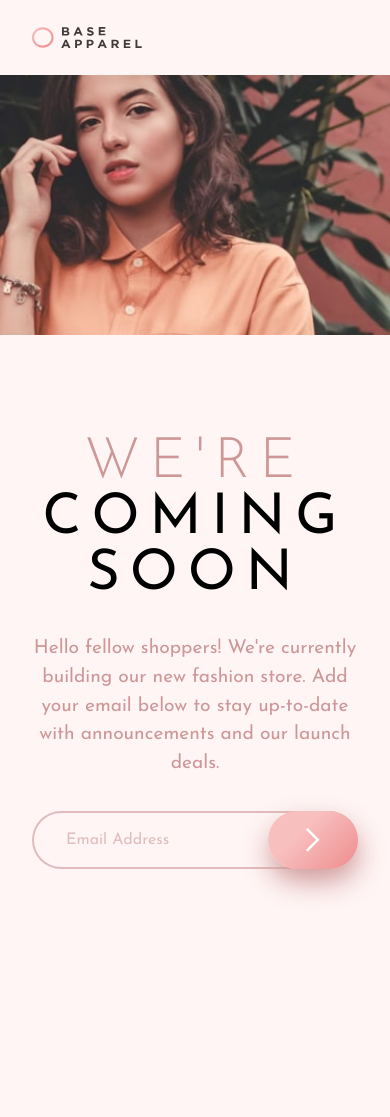
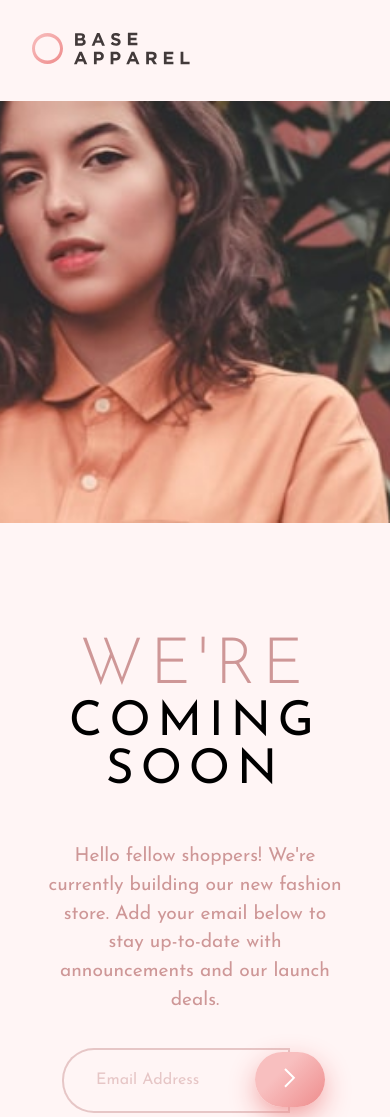
Before and after one commit to AbderrahmaneFadili/base-apparel-coming-soon-master, a plain HTML site: page index.html in a window 390 px wide. Shown: the top 1117 px of the page. Before the commit the page ends 965 px from the top, so only its background shows below. Drawn offline with Linux system fonts and the light colour scheme.

Commit message:
Fixing the style for Mobile and Desktop

```diff
--- a/css/style.css
+++ b/css/style.css
@@ -30,140 +30,168 @@ body {
   background-color: var(--linear-gradient-1-to);
 }
 
-.coming-soon-section__container {
+.logo__container {
+  width: 100%;
+  background-color: var(--linear-gradient-1-to);
+  padding: 2rem;
+}
+
+.coming-soon__container {
   display: flex;
   flex-direction: column;
 }
-.coming-soon-section__logo {
-  display: absolute;
-  width: 100%;
-  height: 75px;
-  top: 0;
-  left: 0;
-}
-.coming-soon-section__logo img {
-  width: 110px;
-  position: relative;
-  top: 50%;
-  transform: translateY(-50%);
-  left: 2rem;
+.coming-soon__picture {
+  background: url(../images/hero-mobile.jpg) no-repeat center/cover;
+  height: 50vh;
 }
 
-.coming-soon-section__desktop__img {
-  display: none;
-}
-
-.coming-soon-section__mobile__img {
-  width: 100%;
-  height: 40%;
-}
-
-/* Coming Soon Right */
-.coming-soon-section__right {
+.coming-soon__content {
   display: flex;
   flex-direction: column;
-  align-items: center;
   padding: 4rem 2rem;
 }
 
-.coming-soon-section__title {
-  font-size: 3.5rem;
+.coming-soon__title {
+  text-align: center;
+  margin: 3rem 0;
+  font-size: 4.5rem;
   text-transform: uppercase;
-  letter-spacing: 10px;
-  text-align: center;
   font-weight: 400;
-  margin: 2rem 0;
+  letter-spacing: 7px;
 }
 
-.coming-soon-section__title span {
+.coming-soon__title span {
+  font-size: 4rem;
+  text-transform: uppercase;
   font-weight: 300;
   color: var(--desaturated-red);
+  margin: 4rem 0;
+  letter-spacing: 7px;
 }
 
-.coming-soon-section__description {
+.coming-soon__description {
+  width: 90%;
+  text-align: center;
+  color: var(--desaturated-red);
   font-size: 1.2rem;
-  width: 100%;
-  text-align: center;
   line-height: 1.5;
-  color: var(--desaturated-red);
+  margin: 0 auto 2rem auto;
 }
 
-.coming-soon-section__form {
+form.coming-soon__form {
   width: 100%;
-  margin:2rem auto;
+  margin-left: 30px;
 }
 
-.coming-soon-section__control {
-  display: flex;
-  position: relative;
-}
-.coming-soon-section__input {
-  width: 100%;
-  background: var(--linear-gradient-1-to);
-  border: 2px solid rgba(206, 151, 151, 0.6);
-  padding: 1.2rem 0.4rem 1.2rem 2rem;
-  border-radius: 2rem;
-  outline: none;
+form.coming-soon__form input {
+  width: 80%;
+  padding: 1.4rem 2rem;
+  border: 0;
+  outline: 0;
+  background-color: var(--linear-gradient-1-to);
+  border: 2px solid rgba(206, 151, 151, 0.5);
+  border-radius: 2rem 0 0 2rem;
   font-family: var(--font-family);
   font-size: 1rem;
 }
-.coming-soon-section__input::placeholder {
+
+form.coming-soon__form input::placeholder {
+  color: rgba(206, 151, 151, 0.5);
+  font-family: var(--font-family);
   font-size: 1rem;
-  color: var(--desaturated-red);
-  opacity: 0.6;
 }
 
-.coming-soon-section__input + .coming-soon-section__submit {
-  padding: 1.2rem 0.4rem 1.2rem 2rem;
-  border-radius: 2rem;
-  width: 90px;
+form.coming-soon__form button {
+  width: 10%;
+  padding: 1rem;
+  border: none;
+  outline: none;
   cursor: pointer;
-  outline: 0;
-  border: none;
+  margin-bottom: 0;
   background: linear-gradient(
     135deg,
     rgba(248, 191, 191, 1) 36%,
     rgba(238, 140, 140, 1) 100%
   );
-  position: absolute;
-  right:0;
+  border-radius: 2rem;
+  width: 70px;
+  position: relative;
+  top: 4px;
+  left: -40px;
   height: 100%;
-  box-shadow: 1px 13px 28px -1px var(--desaturated-red);
-
+  -webkit-box-shadow: 0px 10px 30px -4px rgba(238, 140, 140, 1);
+  box-shadow: 0px 10px 30px -4px rgba(238, 140, 140, 1);
 }
 
-.coming-soon-section__control.error .coming-soon-section__input{
-border-color: var(--soft-red);
+/* Media Queries for Mobiles */
+@media screen and (max-width: 430px) {
+  form.coming-soon__form input {
+    width: 70%;
   }
 
-.coming-soon-section__control.error ~
-.coming-soon-section__form-error-icon,
-.coming-soon-section__control.error ~
-.coming-soon-section__form-error-text{
-    display:block;
+  .coming-soon__title {
+    font-size: 3rem;
+    margin-top: 3rem;
+  }
+}
+/* Media Queries for Tablettes and Desktop */
+@media screen and (min-width: 668px) {
+  .logo__container {
+    padding: 1rem;
   }
 
-
-.coming-soon-section__submit img {
-  position: absolute;
-  left: 50%;
-  top: 50%;
-  transform: translate(-50%, -50%);
-  width: 15px;
+  .logo__container img {
+    width: 150px;
   }
 
-.coming-soon-section__form-error-icon{
-    position: absolute;
-    right:9rem;
-    bottom:-24rem;
-    display: none;
+  .coming-soon__picture {
+    height: 70vh;
+  }
 }
 
-.coming-soon-section__form-error-text{
-    position: relative;
-    top:.6rem;
-    left:1rem;
-    font-size: .9rem;
-    color:var(--soft-red);
-    display: none;
+@media screen and (min-width: 920px) {
+  .coming-soon__container {
+    flex-direction: row;
   }
+  .logo__container {
+    padding: 2rem 3rem;
+    position: absolute;
+    width: 40vw;
+  }
+
+  .logo__container img {
+    width: 150px;
+  }
+
+  .coming-soon__picture {
+    background: url(../images/hero-desktop.jpg) no-repeat center/cover;
+    width: 50vw;
+    height: 100vh;
+    order: 2;
+  }
+
+  .coming-soon__content {
+    width: 50vw;
+    padding: 6rem 5rem 0;
+  }
+
+  .coming-soon__title {
+    text-align: left;
+    margin: 4rem 0 2rem;
+    letter-spacing: 20px;
+  }
+
+  .coming-soon__description {
+    text-align: left;
+    margin: 0;
+    margin-bottom: 3rem;
+  }
+
+  form.coming-soon__form {
+    margin-left: 0;
+  }
+
+  form.coming-soon__form button {
+    width: 16%;
+  }
+}
--- a/index.html
+++ b/index.html
@@ -16,58 +16,33 @@
     <link rel="stylesheet" href="./css/style.css" />
   </head>
   <body>
-    <section class="coming-soon-section">
-      <div class="coming-soon-section__logo">
+    <div class="coming-soon">
+      <div class="logo__container">
         <img src="./images/logo.svg" alt="" />
       </div>
-      <div class="coming-soon-section__container">
-        <div class="coming-soon-section__left">
-          <img
-            src="./images/hero-mobile.jpg"
-            class="coming-soon-section__mobile__img"
-          />
-          <img
-            src="./images/hero-desktop.jpg"
-            class="coming-soon-section__desktop__img"
-          />
-        </div>
+      <div class="coming-soon__container">
+        <div class="coming-soon__picture"></div>
 
-        <div class="coming-soon-section__right">
-          <h4 class="coming-soon-section__title">
-            <span>We're</span><br />coming<br />soon
-          </h4>
+        <div class="coming-soon__content">
+          <h1 class="coming-soon__title">
+            <span>We're </span><br />coming<br />
+            soon
+          </h1>
 
-          <p class="coming-soon-section__description">
+          <p class="coming-soon__description">
             Hello fellow shoppers! We're currently building our new fashion
             store. Add your email below to stay up-to-date with announcements
             and our launch deals.
           </p>
 
-          <form action="" class="coming-soon-section__form">
-            <div class="coming-soon-section__control">
-              <input
-                type="text"
-                class="coming-soon-section__input"
-                placeholder="Email Address"
-              />
-
-              <button class="coming-soon-section__submit">
-                <img src="./images/icon-arrow.svg" />
-              </button>
-            </div>
-            <span class="coming-soon-section__form-error-text"
-              >Please provide a valid email</span
-            >
-            <img
-              src="./images/icon-error.svg"
-              class="coming-soon-section__form-error-icon"
-              alt=""
-            />
+          <form action="" class="coming-soon__form">
+            <input type="text" placeholder="Email Address" />
+            <button class="coming-soon__button">
+              <img src="./images/icon-arrow.svg" alt="Arrow" />
+            </button>
           </form>
         </div>
       </div>
-    </section>
-
-    <script src="./js/script.js"></script>
+    </div>
   </body>
 </html>
--- a/js/script.js
+++ /dev/null
@@ -1,21 +0,0 @@
-const emailValidation = /^[a-zA-Z0-9.!#$%&'*+/=?^_`{|}~-]+@[a-zA-Z0-9-]+(?:\.[a-zA-Z0-9-]+)*$/;
-
-const emailInput = document.querySelector(".coming-soon-section__input");
-
-const form = document.querySelector("form");
-
-const erroText = document.querySelector(
-  ".coming-soon-section__form-error-text",
-);
-
-const formControl = document.querySelector(".coming-soon-section__control");
-
-form.addEventListener("submit", (event) => {
-  event.preventDefault();
-
-  if (!emailValidation.test(emailInput.value)) {
-    formControl.classList.add("error");
-  } else {
-    formControl.classList.remove("error");
-  }
-});
```
Lines whose indentation alone changed are shown as unchanged.
